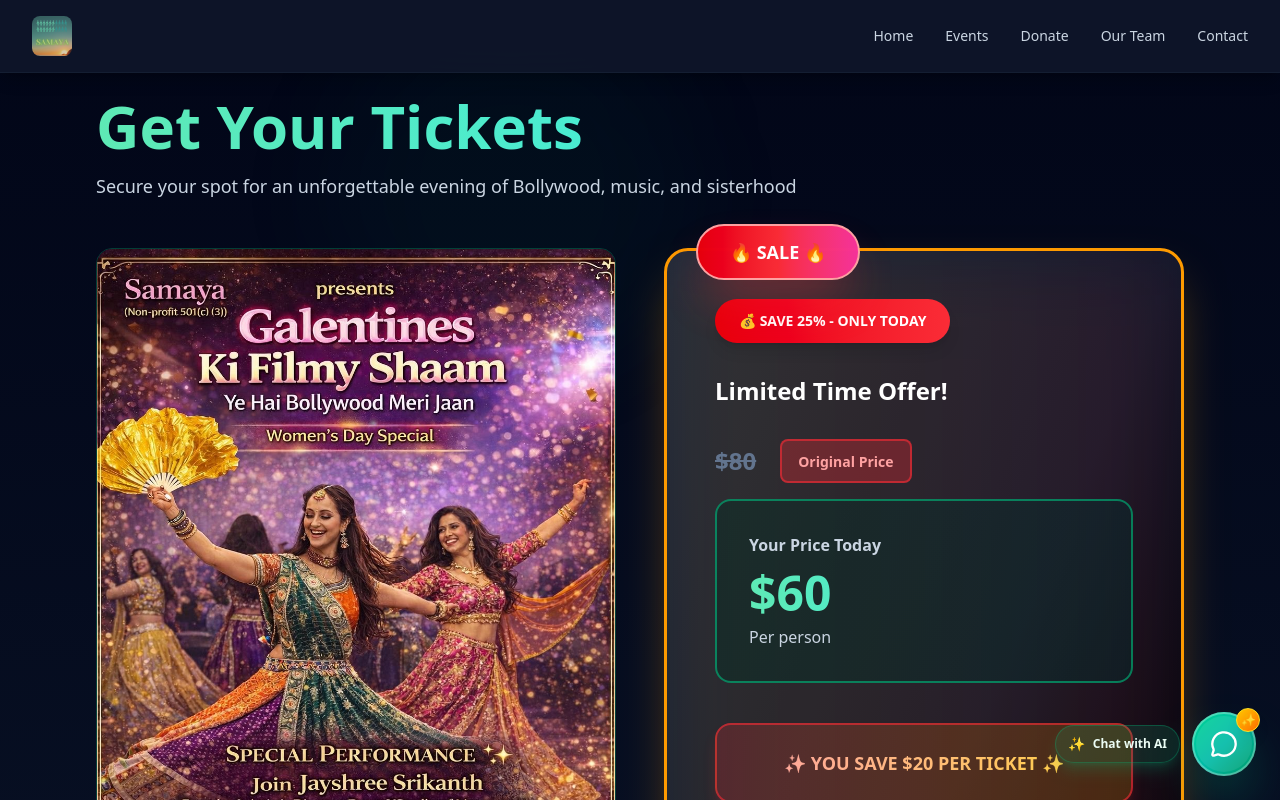
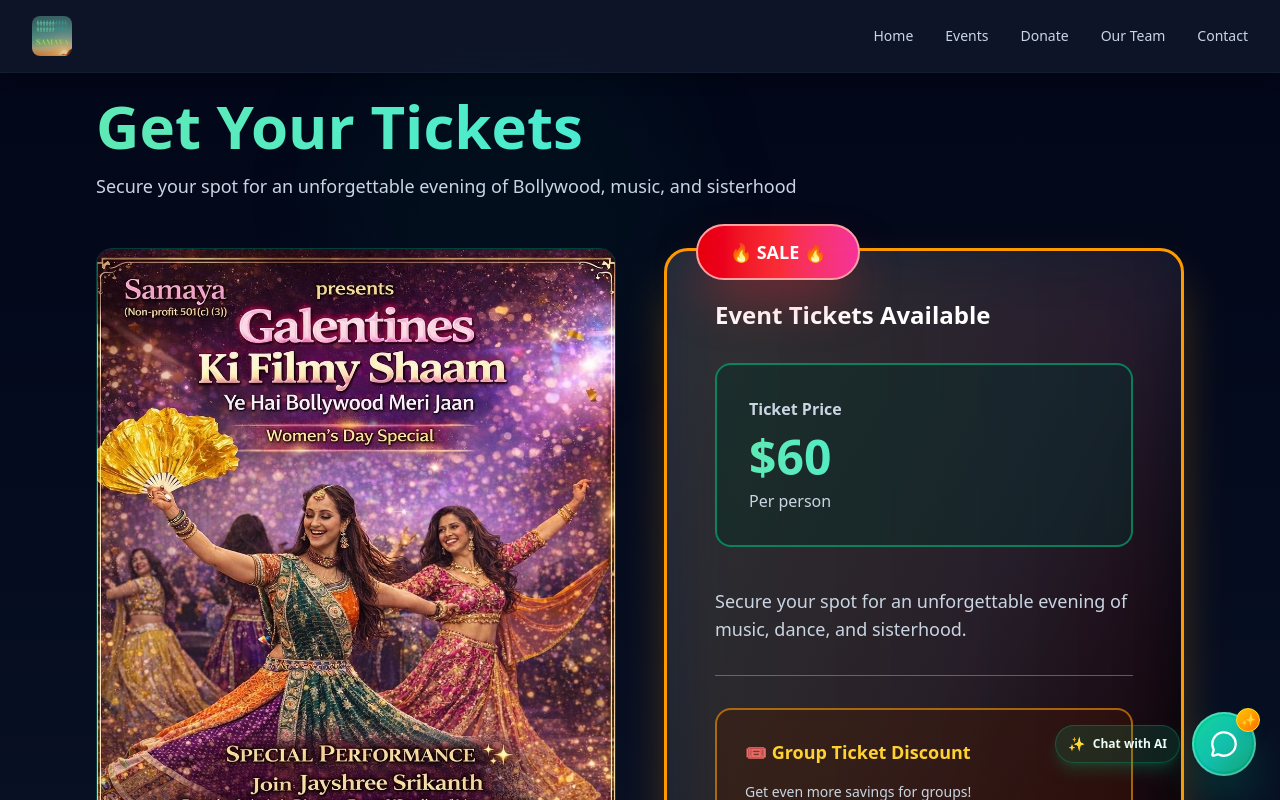
Before and after one commit to MohitUnecha/Samaya, a Next.js app in the folder frontend/: page /tickets in a window 1280 px wide. Shown: the top 800 px of the page. Built offline with nearby package versions, Linux system fonts and the light colour scheme.

Commit message:
Remove sale pricing from tickets page - show  as regular price

```diff
--- a/frontend/src/app/tickets/page.tsx
+++ b/frontend/src/app/tickets/page.tsx
@@ -238,38 +238,17 @@
 
                     {/* Content */}
                     <div className="relative z-10">
-                      {/* Savings Badge */}
-                      <div className="mb-8 inline-flex items-center gap-2 bg-gradient-to-r from-red-600 to-red-500 text-white px-6 py-3 rounded-full font-bold text-sm shadow-lg">
-                        💰 SAVE 25% - ONLY TODAY
-                      </div>
-
-                      <h2 className="text-2xl font-bold text-white mb-8">Limited Time Offer!</h2>
+                      <h2 className="text-2xl font-bold text-white mb-8">Event Tickets Available</h2>
 
                       {/* Price Display */}
-                      <div className="mb-10 space-y-4">
-                        <div className="flex items-center gap-6">
-                          <div className="text-slate-500 line-through text-2xl font-bold">
-                            $80
-                          </div>
-                          <div className="bg-red-500/30 border-2 border-red-500/60 px-4 py-2 rounded-lg">
-                            <span className="text-red-300 font-bold text-sm">Original Price</span>
-                          </div>
-                        </div>
-
+                      <div className="mb-10">
                         <div className="bg-gradient-to-r from-emerald-950/40 to-teal-950/40 border-2 border-emerald-500/60 p-8 rounded-2xl">
-                          <p className="text-slate-300 text-base mb-3 font-semibold">Your Price Today</p>
+                          <p className="text-slate-300 text-base mb-3 font-semibold">Ticket Price</p>
                           <div className="text-5xl font-black bg-gradient-to-r from-emerald-300 via-teal-300 to-cyan-300 text-transparent bg-clip-text mb-2">
                             $60
                           </div>
                           <p className="text-slate-300 text-base">Per person</p>
                         </div>
-                      </div>
-
-                      {/* You Save Highlight */}
-                      <div className="bg-gradient-to-r from-red-500/20 to-amber-500/20 border-2 border-red-500/60 p-6 rounded-2xl mb-10 shadow-lg shadow-red-500/20">
-                        <p className="text-center text-lg font-bold text-transparent bg-gradient-to-r from-red-300 to-amber-300 bg-clip-text">
-                          ✨ YOU SAVE $20 PER TICKET ✨
-                        </p>
                       </div>
 
                       <p className="text-slate-300 text-lg mb-8 pb-8 border-b border-amber-500/50">
```
